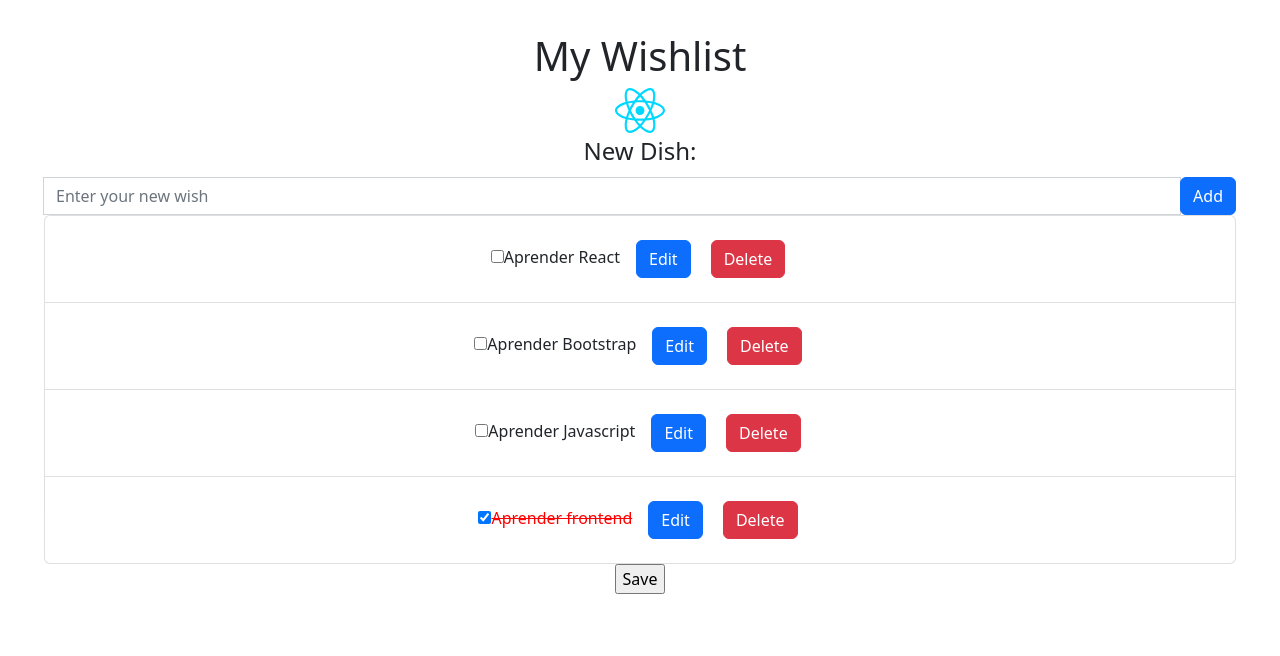
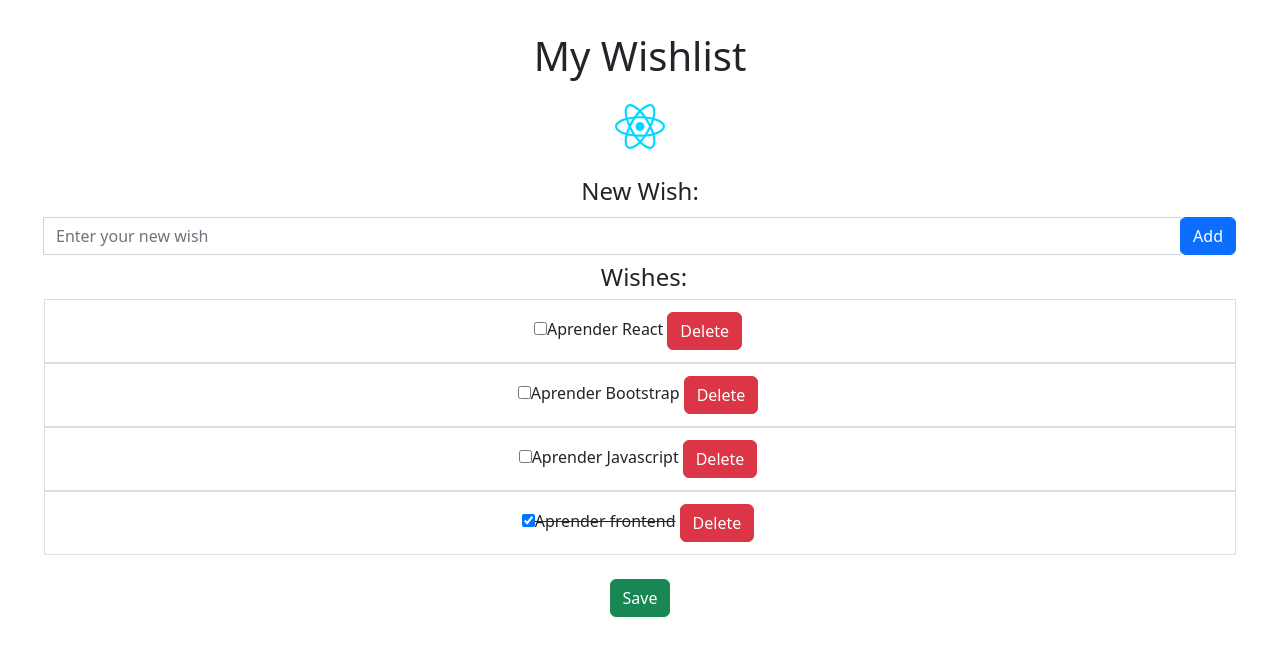
Before and after one commit to juanMontanez/WishList, a React app: page / in a window 1280 px wide. Shown: the top 656 px of the page. Built offline with nearby package versions, Linux system fonts and the light colour scheme; the HTML template or start-up script is replaced by a standard one.

Commit message:
Añadido botón delete

```diff
--- a/package.json
+++ b/package.json
@@ -12,11 +12,15 @@
     "preview": "vite preview"
   },
   "dependencies": {
+    "@fortawesome/fontawesome-svg-core": "^6.2.0",
+    "@fortawesome/free-solid-svg-icons": "^6.2.0",
+    "@fortawesome/react-fontawesome": "^0.2.0",
     "bootstrap": "^5.2.2",
     "classnames": "^2.3.2",
     "prop-types": "^15.8.1",
     "react": "^18.2.0",
     "react-dom": "^18.2.0",
+    "typeco": "^1.0.0",
     "uuid": "^9.0.0"
   },
   "devDependencies": {
--- a/src/App.jsx
+++ b/src/App.jsx
@@ -1,68 +1,75 @@
-import React, { useState } from 'react';
-import { v4 as Uuidv4 } from 'uuid';
-import Wishlist from './components/Wishlist';
-import WishInput from './components/WishInput';
-import WishSave from './components/WishSave';
-import './App.css';
-import 'bootstrap/dist/css/bootstrap.min.css';
-import 'bootstrap/dist/js/bootstrap.min';
-import logo from './assets/react.svg';
+import React, { useState } from "react";
+import { v4 as Uuidv4 } from "uuid";
+import WishList from "./components/WishList";
+import WishInput from "./components/WishInput";
+import WishSave from "./components/WishSave";
+import "./App.css";
+import "bootstrap/dist/css/bootstrap.min.css";
+import "bootstrap/dist/js/bootstrap.min";
+import logo from "./assets/react.svg";
 
 /**
  * Administra una lista de deseos
  * @returns Html con una lista de deseos
  */
 function App() {
-  let initialWishes = JSON.parse(localStorage.getItem('WISHES'));
+  /**
+   * Obtiene una lista de deseos
+   * @returns JSON con la lista de deseos almacenadas en el LocalStorage
+   */
+  let initialWishes = JSON.parse(localStorage.getItem("WISHES"));
+
+  /**
+   * Gestiona el input del campo de busqueda
+   * @returns el input del campo de busqueda, que es seteado con setInput
+   */
+  const [input, setInput] = useState("");
+
+  /**
+   * Obtiene el input del campo de busqueda
+   * @returns el input del campo de busqueda en minúsculas, que es seteado con setInput
+   */
+  const search = (event) => {
+    const lowerCase = event.target.value.toLowerCase();
+    setInput(lowerCase);
+  };
 
   if (!initialWishes) {
     initialWishes = [
-      { id: Uuidv4(), text: 'Aprender React', done: false },
-      { id: Uuidv4(), text: 'Aprender Bootstrap', done: false },
-      { id: Uuidv4(), text: 'Aprender Javascript', done: false },
-      { id: Uuidv4(), text: 'Aprender frontend', done: true },
+      { id: Uuidv4(), text: "Aprender React", done: false },
+      { id: Uuidv4(), text: "Aprender Bootstrap", done: false },
+      { id: Uuidv4(), text: "Aprender Javascript", done: false },
+      { id: Uuidv4(), text: "Aprender frontend", done: true },
     ];
   }
 
-  // useState devuelve una variable y una funcion que modifica esa variable,
-  // dandole un estado a esa variable
-  // Se utiliza estados para componentes dinamicos
+  /**
+   * Gestiona el array de los deseos
+   * @returns un array de deseos, que es seteada con setWishes
+   */
   const [wishes, setWishes] = useState(initialWishes);
-  console.log(wishes);
 
   return (
     <div className="container-fluid">
       <h1>My Wishlist</h1>
-      <div className="header-img">
+      <div className="header-img m-4">
         <img src={logo} alt="50px" width="50px" />
       </div>
 
       <WishInput
         onNewWish={(newWish) => {
-          console.log('Se ha lanzado el evento');
-          // Coge el array y le añade al final el newWish
           setWishes([...wishes, newWish]);
         }}
       />
-      <Wishlist
+      <WishList
+        props={input}
+        setWishes={setWishes}
         wishes={wishes}
-        // El deseo actualizado llega a appp desde wishlist
         onUpdateWish={(updateWish) => {
-          /*
-        //console.log(onUpdateWish);
-        const updateWishes = wishes.map((wish) => {
-          if(wish.id === updatedWish.id) {
-            return updatedWish;
-          }
-          return wish;
-        }); */
-          // Copiamos el array wishes
           const updatedWishes = [...wishes];
-          // Recorremo el array y buscamos obejtos con el mismo id
           const modifyWish = updatedWishes.find(
-            (wish) => wish.id === updateWish.id,
+            (wish) => wish.id === updateWish.id
           );
-          // Una vez encontrado modificamos los valores
           modifyWish.text = updateWish.text;
           modifyWish.done = updateWish.done;
           setWishes(updatedWishes);
@@ -70,8 +77,8 @@ function App() {
       />
       <WishSave
         onWishesSave={() => {
-          console.log('Saving wishes...');
-          localStorage.setItem('WISHES', JSON.stringify(wishes));
+          console.log("Saving wishes...");
+          localStorage.setItem("WISHES", JSON.stringify(wishes));
         }}
       />
     </div>
--- /dev/null
+++ b/src/components/WishDelete.jsx
@@ -0,0 +1,42 @@
+import React from "react";
+import PropTypes from "prop-types";
+
+/**
+ * Callback para ejecutar cuando se pulse el botón delete
+ * @callback deleteClick - Callback que se ejecutará cuando se pulse el botón delete.
+ */
+
+/**
+ * Renderiza el botón delete
+ * @param {deleteClick} callback - Callback para ejecutarse cuando se pulse el botón delete.
+ * @param {Oject[]} item - Es un deseo
+ * @param {String} item[].id - Identificador para el deseo.
+ * @param {String} item[].text - Texto para el deseo.
+ * @param {Boolean} item[].done - Estado del deseo.
+ */
+function WishDelete({ deleteClick, item }) {
+  return (
+    <input
+      type="button"
+      className="btn btn-danger m-1"
+      value="Delete"
+      onClick={() => deleteClick(item)}
+    />
+  );
+}
+
+WishDelete.propTypes = {
+  deleteClick: PropTypes.func,
+  item: PropTypes.shape({
+    id: PropTypes.string.isRequired,
+    text: PropTypes.string.isRequired,
+    done: PropTypes.bool.isRequired,
+  }),
+};
+
+WishDelete.defaultProps = {
+  item: { id: "0", text: "Texto por defecto", done: false },
+  deleteClick: () => {},
+};
+
+export default WishDelete;
--- a/src/components/WishInput.jsx
+++ b/src/components/WishInput.jsx
@@ -1,28 +1,36 @@
-import React, { useRef } from 'react';
-// Solo me estoy trayendo una funcion y con el as le pongo el nombre que yo quiera
-import { v4 as Uuidv4 } from 'uuid';
-import PropTypes from 'prop-types';
-import  WishAdd  from './WishAdd';
+import React, { useRef } from "react";
+import { v4 as Uuidv4 } from "uuid";
+import PropTypes from "prop-types";
+import WishAdd from "./WishAdd";
 
+/**
+ * Callback para ejecutar cuando se cree un deseo nuevo
+ * @callback onNewWish - Callback que se ejecutara cuando se cree un deseo nuevo.
+ */
 
-
-
-// El parametro entre llaves porque es un evento/funcion/objeto
+/**
+ * Crea nuevos deseos
+ * @param {onNewWish} callback - Callback para ejecutarse cuando se cree un deseo nuevo.
+ * @returns  Un nuevo deseo a la lista
+ */
 function WishInput({ onNewWish }) {
+  const inputText = useRef();
+  /**
+   * Añade un deseo a la lista
+   * @returns Un deseo nuevo al pulsar intro
+   */
   const add = (event) => {
-    if (event.key === 'Enter' && inputText.current.value.length > 0) {
+    if (event.key === "Enter" && inputText.current.value.length > 0) {
       // creamos un evento nuevo que recibira 3 parametros
       onNewWish({ id: Uuidv4(), text: inputText.current.value, done: false });
       // Pongo el campo vacio despues haber introducido el nuevo deseo
-      inputText.current.value = '';
+      inputText.current.value = "";
     }
-  }
+  };
 
-  // Creamos una variable de tipo referencia para recuperar un elemento
-  const inputText = useRef();
   return (
     <fieldset className="input-group">
-      <legend>New Dish: </legend>
+      <legend>New Wish: </legend>
       <input
         className="form-control"
         type="text"
@@ -31,14 +39,20 @@ function WishInput({ onNewWish }) {
         ref={inputText}
         onKeyUp={add}
       />
-      <WishAdd addClick ={ (event) => {
-      if (inputText.current.value.length > 0) {
-      // creamos un evento nuevo que recibira 3 parametros
-      onNewWish({ id: Uuidv4(), text: inputText.current.value, done: false });
-      // Pongo el campo vacio despues haber introducido el nuevo deseo
-      inputText.current.value = '';
-      }
-     }}/>
+      <WishAdd
+        addClick={() => {
+          if (inputText.current.value.length > 0) {
+            // creamos un evento nuevo que recibira 3 parametros
+            onNewWish({
+              id: Uuidv4(),
+              text: inputText.current.value,
+              done: false,
+            });
+            // Pongo el campo vacio despues haber introducido el nuevo deseo
+            inputText.current.value = "";
+          }
+        }}
+      />
     </fieldset>
   );
 }
--- a/src/components/WishItem.css
+++ b/src/components/WishItem.css
@@ -1,3 +1,3 @@
-.wishItem label.wish-item-done{
-  color:red;
+.wishItem label.wish-item-done {
+  color: red;
 }
--- a/src/components/WishSave.jsx
+++ b/src/components/WishSave.jsx
@@ -1,17 +1,24 @@
-import React from 'react';
-import PropTypes from 'prop-types';
+import React from "react";
+import PropTypes from "prop-types";
 
 /**
- * Callback to run when a user clicks it.
- * @callback onWishesSave - Callback to run when a wish changes.
+ * Callback que se ejecuta cuando el usuario hace click.
+ * @callback onWishesSave - Callback que se ejecuta cuando el deseo camia.
  */
 
 /**
- * Render a button action.
- * @param {onWishesSave} callback - Callback to run when a user clicks it.
+ * Renderiza la acción de un botón.
+ * @param {onWishesSave} callback - Callback que se ejecuta cuando el usuario hace click
  */
 function WishSave({ onWishesSave }) {
-  return <input type="button" value="Save" onClick={onWishesSave} />;
+  return (
+    <input
+      className="btn btn-success m-4"
+      type="button"
+      value="Save"
+      onClick={onWishesSave}
+    />
+  );
 }
 
 WishSave.propTypes = {
--- a/src/components/Wishitem.jsx
+++ b/src/components/Wishitem.jsx
@@ -2,20 +2,45 @@ import React from "react";
 import PropTypes from "prop-types";
 import ClassNames from "classnames";
 import "./WishItem.css";
-import WishInput from "./WishInput";
+import WishDelete from "./WishDelete";
 
-function Wishitem({ item, onChangeWish }) {
-  const deleteWish = (id) => {
-    setWish(item.filter(item => item.id !== id))
-}
+
+/**
+ * Callback para setear un lista de deseos
+ * @callback setWishes - Callback que se ejecutara cuando se setea la lista de deseos.
+ * @param {Oject[]} wishes - Lista de deseos
+ */
+
+/**
+ * Callback para ejecutar cuando un deseo cambie
+ * @callback onChangeWish - Callback que se ejecutara cuando un deseo cambie.
+ * @param {Oject[]} item - Es un deseo
+ * @param {String} item[].id - Identificador para el deseo.
+ * @param {String} item[].text - Texto para el deseo.
+ * @param {Boolean} item[].done - Estado del deseo.
+ */
+
+/**
+ * Administra un deseo
+ * @param {setWishes} callback - Callback que setear el array de deseos
+ * @param {Oject[]} wishes - lista de deseos
+ * @param {String} wishes[].id - Identificador para el deseo.
+ * @param {String} wishes[].text - Texto para el deseo.
+ * @param {Boolean} wishes[].done - Estado del deseo.
+ * @param {Oject[]} item - Es un deseo
+ * @param {String} item[].id - Identificador para el deseo.
+ * @param {String} item[].text - Texto para el deseo.
+ * @param {Boolean} item[].done - Estado del deseo.
+ * @param {onChangeWish} callback - Callback para ejecutarse cuando un deseo cambie.
+ * @returns  HTML con un deseo
+ */
+function WishItem({ setWishes, wishes, item, onChangeWish }) {
   return (
-    // El li necesita una clave que sea diferente para cada elemento de la lista
-    <li className="list-group-item wishItem">
+    <li className="list-group-item WishItem">
       <input
         type="checkbox"
         defaultChecked={item.done}
         id={item.id}
-        // Evento para cuando cambie el deseo mando hacia wishlist ya modificado
         onChange={(event) => {
           onChangeWish({
             id: item.id,
@@ -33,28 +58,41 @@ function Wishitem({ item, onChangeWish }) {
       >
         {item.text}
       </label>
-      <button type="button" className="btn btn-primary m-3" value="edit">Edit</button>
-      <button type="button" className="btn btn-danger m-1">Delete</button>
 
+
+      <WishDelete
+        item={item}
+        deleteClick={(del) => {
+          const newArray = wishes.filter((wish) => del.id !== wish.id);
+          setWishes(newArray);
+        }}
+      />
     </li>
   );
 }
-// Props
-// Se define el metodo
-Wishitem.propTypes = {
-  // Y en el contenido se llama al metodo shape porque es un objeto que contiene
+
+WishItem.propTypes = {
+  setWishes: PropTypes.func,
   item: PropTypes.shape({
-    // Un string y un boolean y que es requerido
     id: PropTypes.string.isRequired,
     text: PropTypes.string.isRequired,
     done: PropTypes.bool.isRequired,
   }),
+  wishes: PropTypes.arrayOf(
+    PropTypes.shape({
+      id: PropTypes.string.isRequired,
+      text: PropTypes.string.isRequired,
+      done: PropTypes.bool.isRequired,
+    })
+  ),
   onChangeWish: PropTypes.func,
 };
-// Si nos llega la lista vacia le indicamos un valor por defecto
-Wishitem.defaultProps = {
+
+WishItem.defaultProps = {
+  wishes: [],
   item: { id: "0", text: "Texto por defecto", done: false },
+  setWishes: () => {},
   onChangeWish: () => {},
 };
 
-export default Wishitem;
+export default WishItem;
--- a/src/components/Wishlist.jsx
+++ b/src/components/Wishlist.jsx
@@ -1,60 +1,112 @@
-import React from 'react';
-import PropTypes from 'prop-types';
-import Wishitem from './Wishitem';
+import React, { useRef } from "react";
+import PropTypes from "prop-types";
+import Wishitem from "./WishItem";
+
+/**
+ * Callback para setear un lista de deseos
+ * @callback setWishes - Callback que se ejecutara cuando se setea la lista de deseos.
+ * @param {Oject[]} wishes - Lista de deseos
+ */
+
 /**
  * Callback para ejecutar cuando un deseo cambie
  * @callback onUpdateWish - Callback que se ejecutara cuando un deseo cambie.
  * @param {object} updatedWish - Deseo con nuevos valores.
  * @param {String} updatedWish.id - Identificador para el deseo.
  * @param {String} updatedWish.text - Texto para el deseo.
+ * @param {Boolean} updatedWish.done - Estado del deseo.
  */
 
 /**
  * Administra la lista de deseos
+ * @param {String} props - Recoge el valor del input del deseo a buscar
+ * @param {setWishes} callback - Callback que setear el array de deseos
  * @param {Oject[]} wishes - lista de deseos
  * @param {String} wishes[].id - Identificador para el deseo.
  * @param {String} wishes[].text - Texto para el deseo.
+ * @param {Boolean} wishes[].done - Estado del deseo.
  * @param {onUpdateWish} callback - Callback para ejecutarse cuando un deseo cambie.
  * @returns  HTML con una lista de deseos
- * @todo Fix array.
  */
-function Wishlist({ wishes, onUpdateWish }) {
+function WishList({ props, setWishes, wishes, onUpdateWish }) {
+  /**
+   * Obtiene una lista de deseos filtrados por el valor del input de la barra de búsqueda
+   * @returns Lista de deseos filtrados de la barra de búsqueda
+   */
+  const filter = wishes.filter((e) => {
+    if (props.input === "") {
+      return e;
+    }
+    return e.text.toLowerCase().includes(props);
+  });
+
+  // Guardamos las referencias de un item y su posicion sobre otro item
+  const dragItem = useRef(null);
+  const dragOverItem = useRef(null);
+
+  /**
+   * Gestiona el orden de los deseos al arrastralos
+   * @returns Lista de deseos ordenados
+   */
+  const handleSort = () => {
+    const copywishes = [...filter];
+    // Cambiamos contenido del array eliminando elementos existentes y/o agregando nuevos elementos.
+    const draggedItemContent = copywishes.splice(dragItem.current, 1)[0];
+    copywishes.splice(dragOverItem.current, 0, draggedItemContent);
+    dragItem.current = null;
+    dragOverItem.current = null;
+
+    // Actualizamos el array una vez que los items estan ordenados
+    setWishes(copywishes);
+  };
+
   return (
     <ul className="list-group">
-      {wishes.map(({ id, text, done }) => (
-        // Llamamos a la función con el mismo nombre del objeto que definimos
-        // las llaves de dentro indentifica que es un objeto,
-        // y las llaves de fuera es para indicar que es contenido javascript
+      <legend className="m-1">Wishes: </legend>
+      {filter.map(({ id, text, done }, index) => (
+        <div
+          key={id}
+          draggable
+          onDragStart={() => (dragItem.current = index)}
+          onDragEnter={() => (dragOverItem.current = index)}
+          onDragEnd={handleSort}
+          onDragOver={(e) => e.preventDefault()}
+        >
           <Wishitem
+            setWishes={setWishes}
+            wishes={wishes}
             item={{ id, text, done }}
-          key={`wishItem-${id}`}
-        // Nos subscribimos a onChangeWish
+            key={`#${id}`}
             onChangeWish={(updateWish) => {
-          // lanza un nuevo evento al padre que seria app
               onUpdateWish(updateWish);
             }}
           />
+        </div>
       ))}
     </ul>
   );
 }
-// Se define el metodo
-Wishlist.propTypes = {
-  // Definimos que wishes es un array de...
+
+WishList.propTypes = {
+  props: PropTypes.string,
+  input: PropTypes.elementType,
+  setWishes: PropTypes.func,
   wishes: PropTypes.arrayOf(
-    // Y en el contenido se llama al metodo shape porque es un objeto que contiene
     PropTypes.shape({
-      // Un id, un string y un boolean y que es requerido
       id: PropTypes.string.isRequired,
       text: PropTypes.string.isRequired,
       done: PropTypes.bool.isRequired,
-    }),
+    })
   ),
   onUpdateWish: PropTypes.func,
 };
-// Si nos llega la lista vacia le indicamos un valor por defecto
-Wishlist.defaultProps = {
+
+WishList.defaultProps = {
+  props: " ",
+  input: null,
   wishes: [],
-  onUpdateWish: () => ({ id: '', text: '', done: false }),
+  setWishes: () => {},
+  onUpdateWish: () => ({ id: "", text: "", done: false }),
 };
-export default Wishlist;
+
+export default WishList;
--- a/src/main.jsx
+++ b/src/main.jsx
@@ -1,9 +1,5 @@
-import React from 'react';
-import ReactDOM from 'react-dom/client';
-import App from './App';
+import React from "react";
+import ReactDOM from "react-dom/client";
+import App from "./App";
 
-ReactDOM.createRoot(document.getElementById('root')).render(
-  <React.StrictMode>
-    <App />
-  </React.StrictMode>,
-);
+ReactDOM.createRoot(document.getElementById("root")).render(<App />);
```
Also changed, not shown: src/components/WishAdd.jsx (+25 -6 lines), 1 other file (tests, documents, lock files or other folders). Lines whose indentation alone changed are shown as unchanged.
